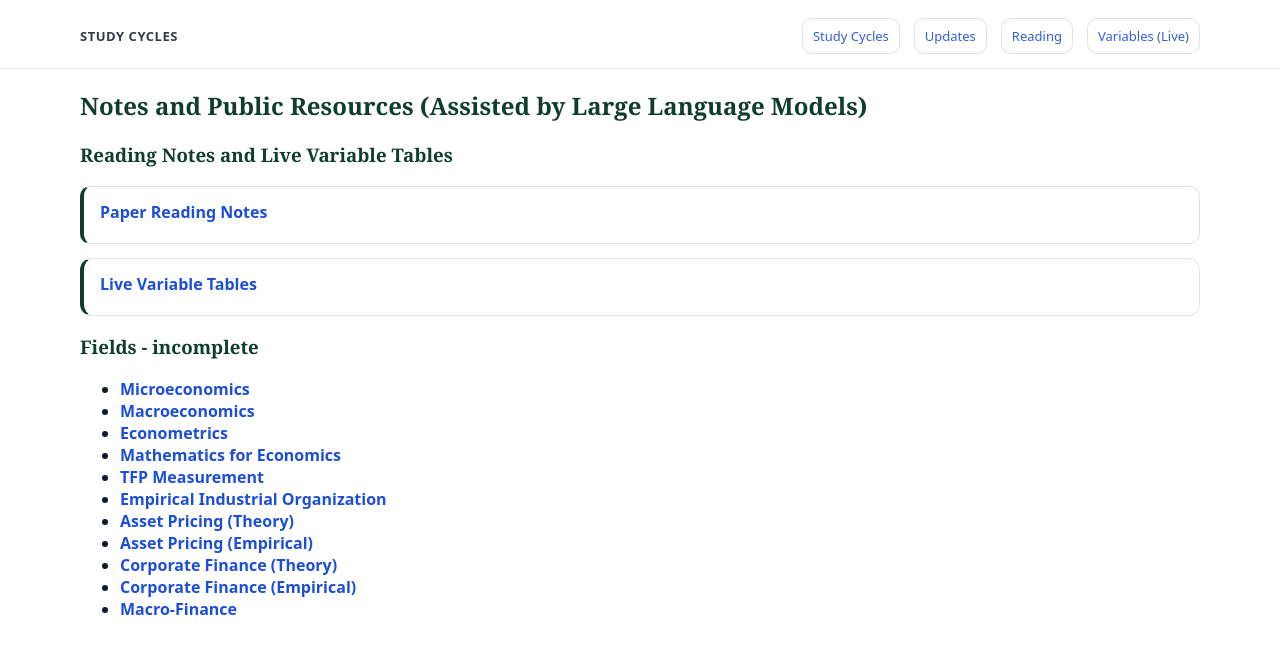
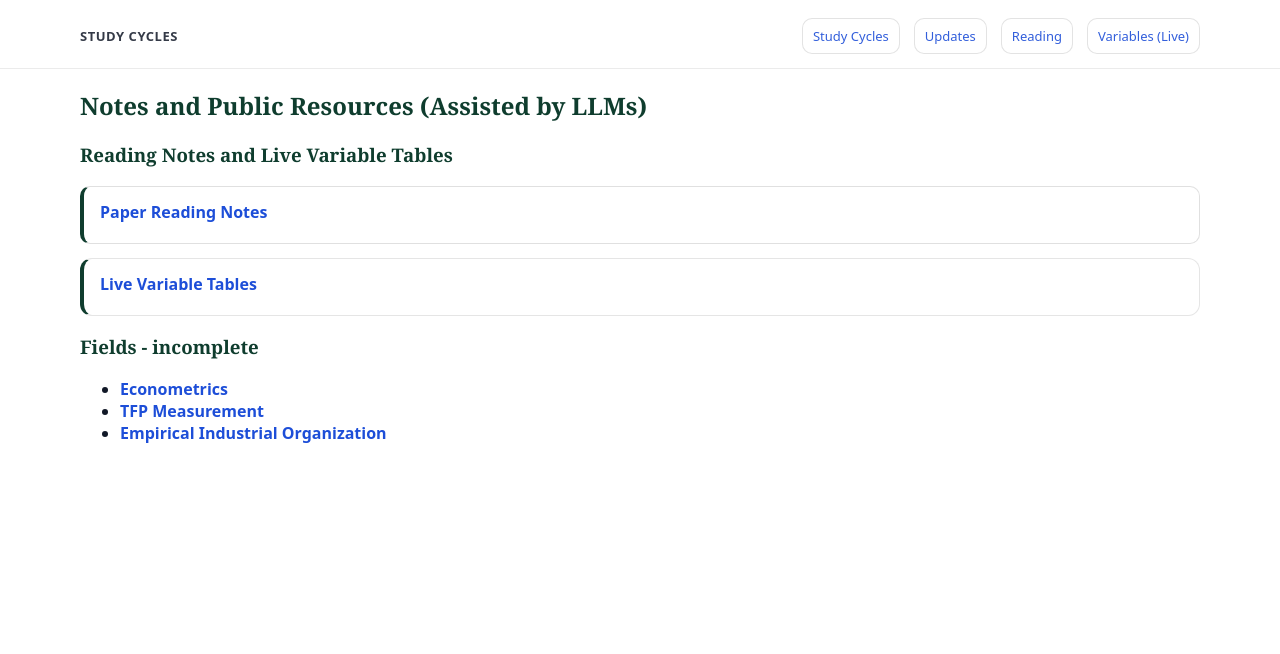
Before and after one commit to yaxinzn/study-archive, a Jekyll site: the page built from index.md, in a window 1280 px wide. Shown: the top 654 px of the page. Built offline with Jekyll 4.4.1, drawn with Linux system fonts in a browser that asks for light colours.

Commit message:
Revise notes section and update field titles
Updated section title and removed several fields under 'Fields - incomplete'.

```diff
--- a/index.md
+++ b/index.md
@@ -8,7 +8,7 @@ hero_desc: Weekly loops across micro, macro, econometrics, empirical IO, asset p
 hide_name: true
 ---
 
-## Notes and Public Resources (Assisted by Large Language Models)
+## Notes and Public Resources (Assisted by LLMs)
 
 ### Reading Notes and Live Variable Tables
 
@@ -34,17 +34,9 @@ hide_name: true
 
 
 ### Fields - incomplete
-- **[Microeconomics](materials/micro/)**
-- **[Macroeconomics](materials/Macroeconomics/)**
 - **[Econometrics](materials/econometrics/)**
-- **[Mathematics for Economics](materials/math-foundations/)**
 - **[TFP Measurement](materials/tfp-measurement/)**
 - **[Empirical Industrial Organization](materials/eio/)**
-- **[Asset Pricing (Theory)](materials/ap-theory/)**
-- **[Asset Pricing (Empirical)](materials/ap-empirical/)**
-- **[Corporate Finance (Theory)](materials/cf-theory/)**
-- **[Corporate Finance (Empirical)](materials/cf-empirical/)**
-- **[Macro-Finance](materials/macro-finance/)**
 
 
 <div class="sc-sep"></div>
```
